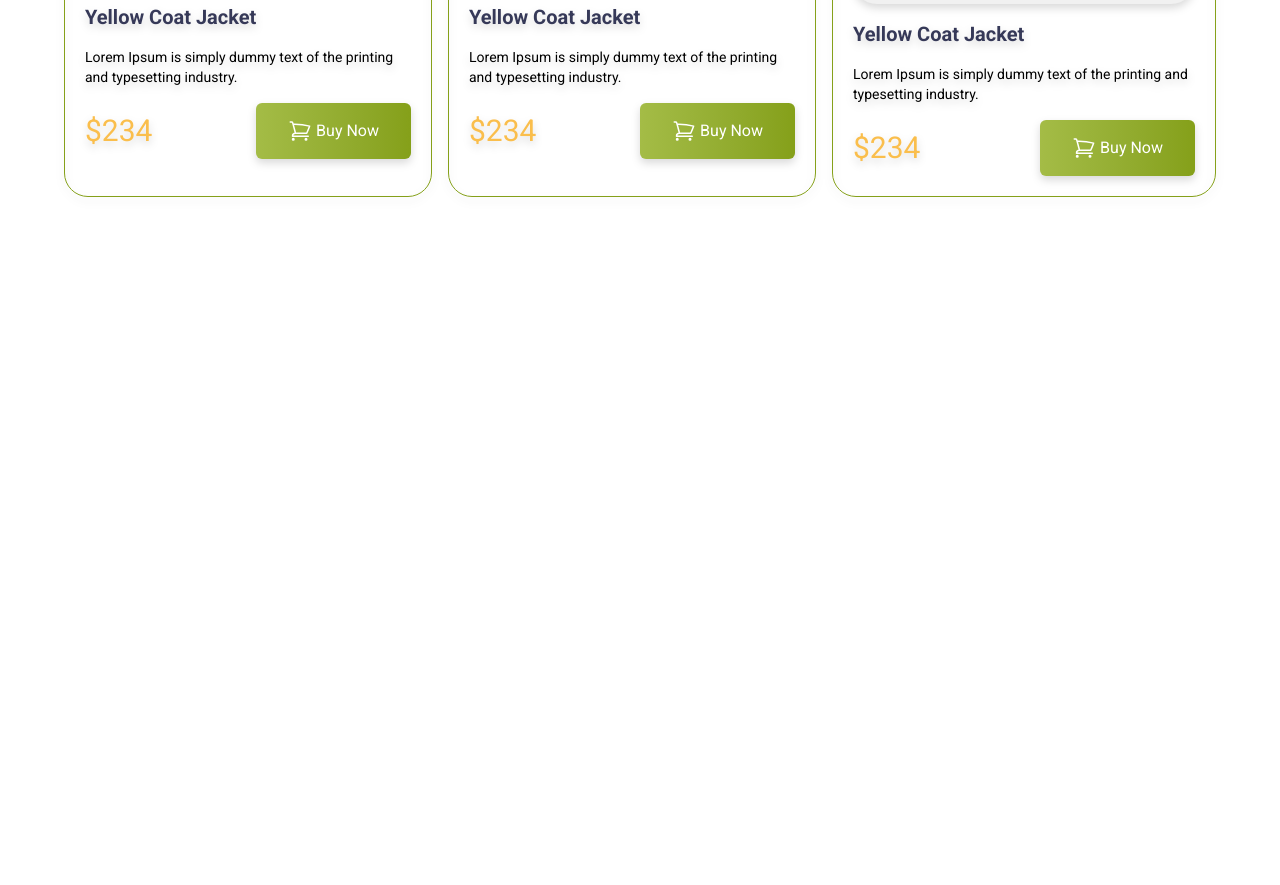
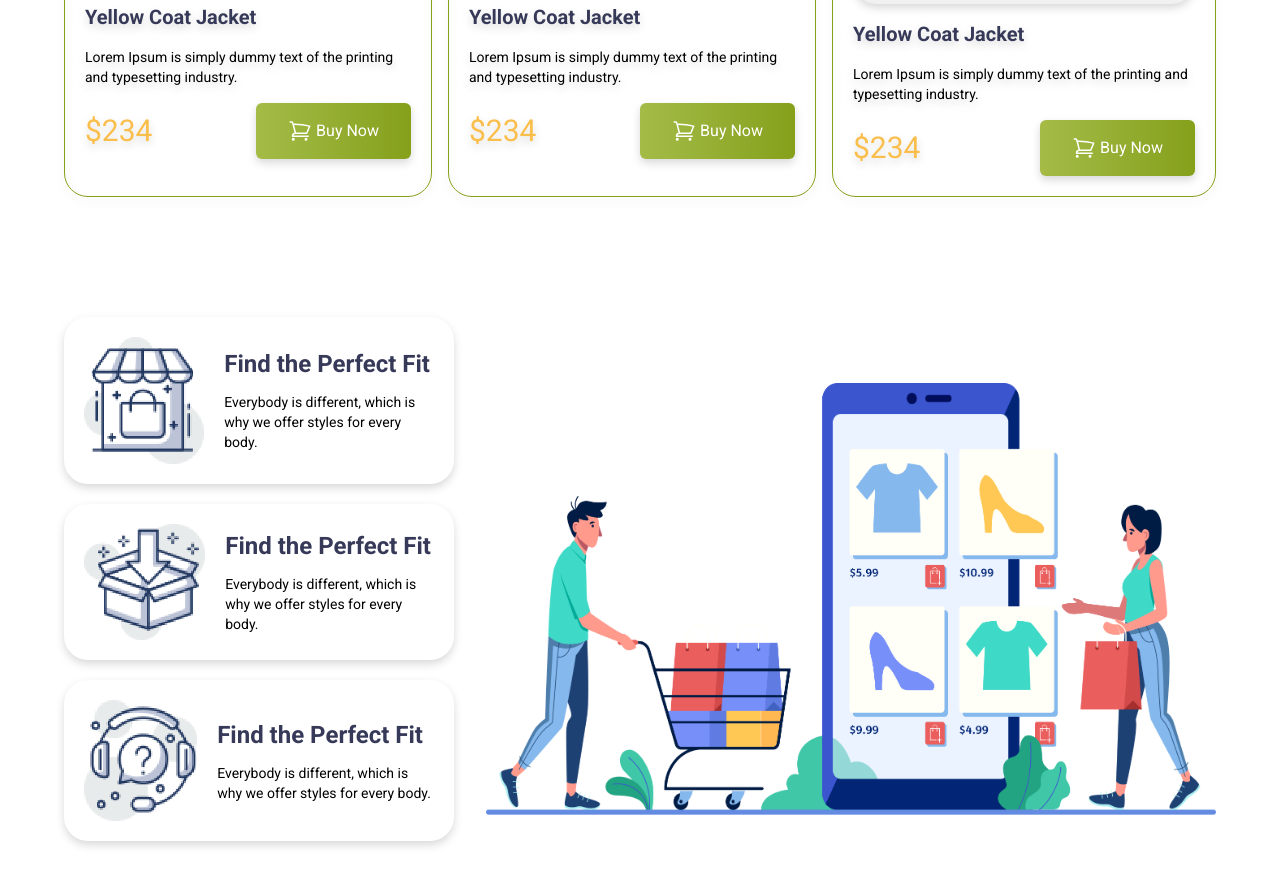
Before and after one commit to SHShadhin/penguin-fashion-tailwind, a plain HTML site: page index.html in a window 1280 px wide. Shown: the part 1983-2868 px from the top of the page. Before the commit the page ends 2300 px from the top, so only its background shows below. Drawn offline with nearby package versions, Linux system fonts and the light colour scheme.

Commit message:
shopping section added

```diff
--- a/index.html
+++ b/index.html
@@ -67,14 +67,22 @@
     <main class="max-w-6xl mx-auto">
       <!-- women jacket section -->
       <section>
-        <h2 class="text-5xl text-[#363958] bebas-neue-font mt-20 mb-15 ">Woman Jacket</h2>
+        <h2 class="text-5xl text-[#363958] bebas-neue-font mt-20 mb-15">
+          Woman Jacket
+        </h2>
         <!-- jacket card container -->
         <div class="grid grid-cols-1 md:grid-cols-2 lg:grid-cols-3 space-x-4">
           <!-- jacket card 1-->
-          <div class="border border-[#85A019] drop-shadow-lg mb-30 p-5 rounded-3xl bg-[#FFFFF] space-y-4">
-            <img class="bg-[#F1F1F1] rounded-3xl p-5" src="./images/jacket-1.png" alt="" />
+          <div
+            class="border border-[#85A019] drop-shadow-lg mb-30 p-5 rounded-3xl bg-[#FFFFF] space-y-4"
+          >
+            <img
+              class="bg-[#F1F1F1] rounded-3xl p-5"
+              src="./images/jacket-1.png"
+              alt=""
+            />
             <h4 class="text-[#363958] text-xl font-bold">Yellow Coat Jacket</h4>
-            <p class="text-sm ">
+            <p class="text-sm">
               Lorem Ipsum is simply dummy text of the printing and typesetting
               industry.
             </p>
@@ -103,10 +111,16 @@
             </div>
           </div>
           <!-- jacket card 2-->
-          <div class="border border-[#85A019] drop-shadow-lg mb-30 p-5 rounded-3xl bg-[#FFFFF] space-y-4">
-            <img class="bg-[#F1F1F1] rounded-3xl p-5" src="./images/jacket-2.png" alt="" />
+          <div
+            class="border border-[#85A019] drop-shadow-lg mb-30 p-5 rounded-3xl bg-[#FFFFF] space-y-4"
+          >
+            <img
+              class="bg-[#F1F1F1] rounded-3xl p-5"
+              src="./images/jacket-2.png"
+              alt=""
+            />
             <h4 class="text-[#363958] text-xl font-bold">Yellow Coat Jacket</h4>
-            <p class="text-sm ">
+            <p class="text-sm">
               Lorem Ipsum is simply dummy text of the printing and typesetting
               industry.
             </p>
@@ -135,10 +149,16 @@
             </div>
           </div>
           <!-- jacket card 3-->
-          <div class="border border-[#85A019] drop-shadow-lg mb-30 p-5 rounded-3xl bg-[#FFFFF] space-y-4">
-            <img class="bg-[#F1F1F1] rounded-3xl p-5" src="./images/jacket-3.png" alt="" />
+          <div
+            class="border border-[#85A019] drop-shadow-lg mb-30 p-5 rounded-3xl bg-[#FFFFF] space-y-4"
+          >
+            <img
+              class="bg-[#F1F1F1] rounded-3xl p-5"
+              src="./images/jacket-3.png"
+              alt=""
+            />
             <h4 class="text-[#363958] text-xl font-bold">Yellow Coat Jacket</h4>
-            <p class="text-sm ">
+            <p class="text-sm">
               Lorem Ipsum is simply dummy text of the printing and typesetting
               industry.
             </p>
@@ -169,15 +189,23 @@
         </div>
       </section>
       <!-- men jacket section  -->
-       <section>
-        <h2 class="text-5xl text-[#363958] bebas-neue-font mt-20 mb-15 ">Men Jacket</h2>
+      <section>
+        <h2 class="text-5xl text-[#363958] bebas-neue-font mt-20 mb-15">
+          Men Jacket
+        </h2>
         <!-- jacket card container -->
         <div class="grid grid-cols-1 md:grid-cols-2 lg:grid-cols-3 space-x-4">
           <!-- jacket card 1-->
-          <div class="border border-[#85A019] drop-shadow-lg mb-30 p-5 rounded-3xl bg-[#FFFFF] space-y-4">
-            <img class="bg-[#F1F1F1] rounded-3xl p-5" src="./images/jacket-4.png" alt="" />
+          <div
+            class="border border-[#85A019] drop-shadow-lg mb-30 p-5 rounded-3xl bg-[#FFFFF] space-y-4"
+          >
+            <img
+              class="bg-[#F1F1F1] rounded-3xl p-5"
+              src="./images/jacket-4.png"
+              alt=""
+            />
             <h4 class="text-[#363958] text-xl font-bold">Yellow Coat Jacket</h4>
-            <p class="text-sm ">
+            <p class="text-sm">
               Lorem Ipsum is simply dummy text of the printing and typesetting
               industry.
             </p>
@@ -206,10 +234,16 @@
             </div>
           </div>
           <!-- jacket card 2-->
-          <div class="border border-[#85A019] drop-shadow-lg mb-30 p-5 rounded-3xl bg-[#FFFFF] space-y-4">
-            <img class="bg-[#F1F1F1] rounded-3xl p-5" src="./images/jacket-5.png" alt="" />
+          <div
+            class="border border-[#85A019] drop-shadow-lg mb-30 p-5 rounded-3xl bg-[#FFFFF] space-y-4"
+          >
+            <img
+              class="bg-[#F1F1F1] rounded-3xl p-5"
+              src="./images/jacket-5.png"
+              alt=""
+            />
             <h4 class="text-[#363958] text-xl font-bold">Yellow Coat Jacket</h4>
-            <p class="text-sm ">
+            <p class="text-sm">
               Lorem Ipsum is simply dummy text of the printing and typesetting
               industry.
             </p>
@@ -238,10 +272,16 @@
             </div>
           </div>
           <!-- jacket card 3-->
-          <div class="border border-[#85A019] drop-shadow-lg mb-30 p-5 rounded-3xl bg-[#FFFFF] space-y-4">
-            <img class="bg-[#F1F1F1] rounded-3xl p-5" src="./images/jacket-6.png" alt="" />
+          <div
+            class="border border-[#85A019] drop-shadow-lg mb-30 p-5 rounded-3xl bg-[#FFFFF] space-y-4"
+          >
+            <img
+              class="bg-[#F1F1F1] rounded-3xl p-5"
+              src="./images/jacket-6.png"
+              alt=""
+            />
             <h4 class="text-[#363958] text-xl font-bold">Yellow Coat Jacket</h4>
-            <p class="text-sm ">
+            <p class="text-sm">
               Lorem Ipsum is simply dummy text of the printing and typesetting
               industry.
             </p>
@@ -271,6 +311,68 @@
           </div>
         </div>
       </section>
+      <!-- shopping section -->
+      <section>
+        <div class="lg:flex items-center gap-8 justify-between mb-32">
+          <!-- card container -->
+          <div class="w-10/12 mx-auto space-y-5">
+            <!-- card-1  -->
+            <div
+              class="flex items-center gap-5 justify-between rounded-3xl bg-[#ffffff] drop-shadow-lg p-5"
+            >
+              <div>
+                <img src="./icons/house.png" alt="" />
+              </div>
+              <div class="space-y-3">
+                <h4 class="text-[#363958] text-2xl font-bold">
+                  Find the Perfect Fit
+                </h4>
+                <p class="text-sm">
+                  Everybody is different, which is why we
+                  offer styles for every body.
+                </p>
+              </div>
+            </div>
+            <!-- card-2  -->
+            <div
+              class="flex items-center gap-5 rounded-3xl bg-[#ffffff] drop-shadow-lg p-5"
+            >
+              <div>
+                <img src="./icons/box.png" alt="" />
+              </div>
+              <div class="space-y-3">
+                <h4 class="text-[#363958] text-2xl font-bold">
+                  Find the Perfect Fit
+                </h4>
+                <p class="text-sm">
+                  Everybody is different, which is why we
+                  offer styles for every body.
+                </p>
+              </div>
+            </div>
+            <!-- card-3  -->
+            <div
+              class="flex items-center gap-5 rounded-3xl bg-[#ffffff] drop-shadow-lg p-5"
+            >
+              <div>
+                <img src="./icons/question.png" alt="" />
+              </div>
+              <div class="space-y-3">
+                <h4 class="text-[#363958] text-2xl font-bold">
+                  Find the Perfect Fit
+                </h4>
+                <p class="text-sm">
+                  Everybody is different, which is why we
+                  offer styles for every body.
+                </p>
+              </div>
+            </div>
+          </div>
+          <div >
+            <img class="sm:mt-10" src="./images/shopping.png" alt="" />
+          </div>
+        </div>
+      </section>
     </main>
     <footer></footer>
   </body>
```
